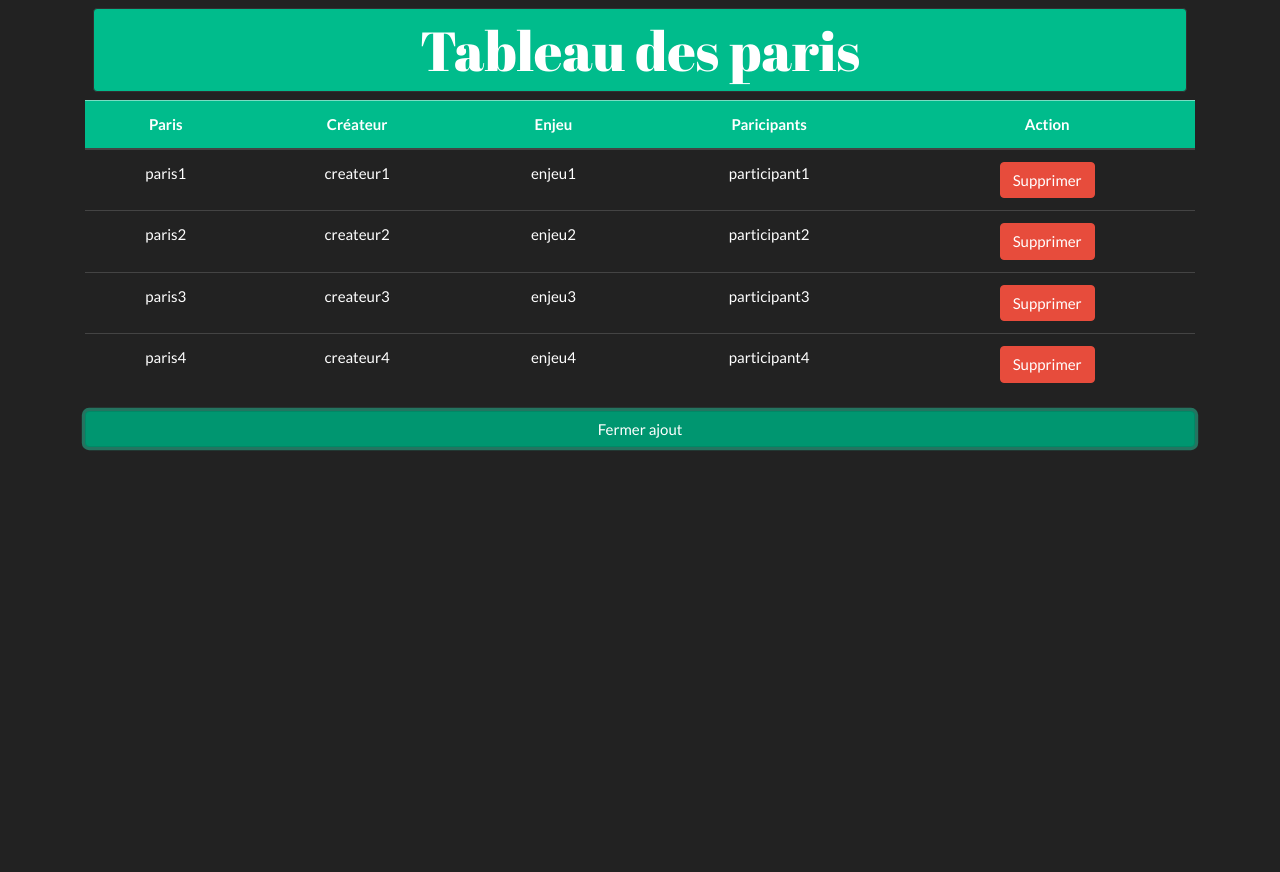
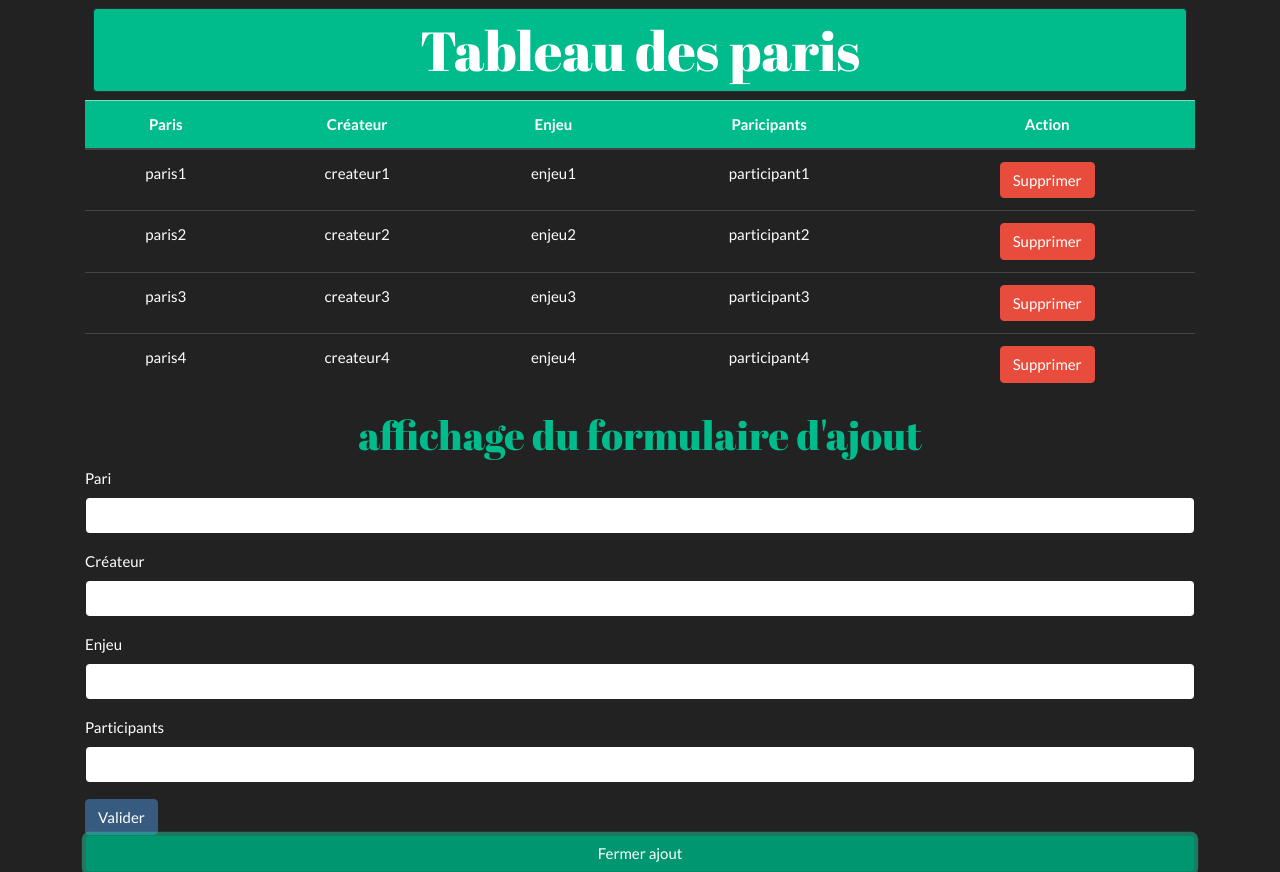
Before and after one commit to Doncle85/tableauparis, a React (Create React App) app: page / in a window 1280 px wide. Both pictures are taken after a click on the button "Ajouter". Before the commit the page ends 800 px from the top, so only its background shows below. Built offline with nearby package versions, Linux system fonts and the light colour scheme.

Commit message:
bug formik

```diff
--- a/package.json
+++ b/package.json
@@ -6,9 +6,11 @@
     "@testing-library/jest-dom": "^4.2.4",
     "@testing-library/react": "^9.5.0",
     "@testing-library/user-event": "^7.2.1",
+    "formik": "^2.2.0",
     "react": "^16.14.0",
     "react-dom": "^16.14.0",
-    "react-scripts": "3.4.3"
+    "react-scripts": "3.4.3",
+    "yup": "^0.29.3"
   },
   "scripts": {
     "start": "react-scripts start",
--- a/src/App.js
+++ b/src/App.js
@@ -21,7 +21,7 @@ class App extends Component {
         return (
             <div className="container">
                 <TitreH1>Tableau des paris</TitreH1>
-                <Paris></Paris>
+                <Paris ajoutPari={this.state.ajoutPari} fermerAjoutLivre={() => this.setState({ajoutPari:false})}/>
                 <Bouton
                     typeBtn="btn-success"
                     //Récupère la fonction handleClickAjoutPari
--- /dev/null
+++ b/src/Components/Alert/Alert.js
@@ -0,0 +1,10 @@
+import React from 'react';
+
+const alert = (props) => {
+    const   alertCss = `alert ${props.typeAlert}`;
+    return <div className={alertCss} role="alert">
+        {props.children}
+    </div>
+}
+
+export default alert;
--- a/src/Components/Bouton/Bouton.js
+++ b/src/Components/Bouton/Bouton.js
@@ -2,7 +2,7 @@ import React from 'react';
 
 const bouton = (props) => {
    const btnCss = `btn ${props.typeBtn} ${props.css}`//typeBtn permets de definir une couleur de bouton;css permets que le bouton ajouter prenne toutes la place
-   return  <button className={btnCss} onClick={props.click}/*fonction permettant d'activer le bouton*/ >
+   return  <button className={btnCss} onClick={props.click} type="button"/*fonction permettant d'activer le bouton*/ >
       {props.children}
    </button>
     //le composant qui utilisera le bouton definira son con contenu grace à props.children
--- /dev/null
+++ b/src/Containers/Pari/FormulairAjout/FormulaireAjout.js
@@ -0,0 +1,142 @@
+import React, { Component } from 'react';
+import Bouton from "../../../Components/Bouton/Bouton";
+import {withFormik} from "formik";
+import * as Yup from "yup";
+
+class FormulaireAjout extends Component {
+
+    /*permets de renseigner les valeurs présentes à l'intérieur du tableau
+    state = {
+        PariSaisi:"",
+        CréateurSaisi:"",
+        EnjeuSaisi:"",
+        ParticipantsSaisi:""
+}
+    //fonction qui permettra de communiquer les infos au composant Paris
+    handleValidationForm = (event) => {
+        //empeche le comportement standard du bouton
+        event.preventDefault();
+        this.props.validation(this.state.PariSaisi,this.state.CréateurSaisi,this.state.EnjeuSaisi,this.state.ParticipantsSaisi);
+        //permets de remettre a jour le state au niveau du formulaire
+        this.setState({
+            PariSaisi:"",
+            CréateurSaisi:"",
+            EnjeuSaisi:"",
+            ParticipantsSaisi:""
+        })
+    }*/
+
+    render() {
+        return (
+            <>
+                <h2 className="text-center text-success" style={{fontFamily:"Abril Fatface"}}> affichage du formulaire d'ajout</h2>
+                <form>
+                    <div className="form-group">
+                        <label htmlFor="pari">Pari</label>
+                        <input type="text"
+                               className="form-control"
+                               id="pari"
+                               name="pari"
+                            //la value est = à la valeur dans le state
+                               value={this.props.values.pari}
+                               onChange={this.props.handleChange}
+
+                        //utilisation de la fonction onChange.Lorsque il y a un changement dans l'input cela mets à jour le state
+                        //utilisation d'une fonction fléché qui va envoyer l event pour le state pour le mettre à jour
+                               //onChange={(event) => this.setState({PariSaisi:event.target.value})}
+
+                        />
+                    </div>
+                    <div className="form-group">
+                        <label htmlFor="createur">Créateur</label>
+                        <input type="text"
+                               className="form-control"
+                               id="createur"
+                               name="createur"
+                            //la value est = à la valeur dans le sate
+                               value={this.props.values.createur}
+                               onChange={this.props.handleChange}
+                            //utilisation de la fonction onChange.Lorsque il y a un changement dans l'input cela mets à jour le state
+                            //utilisation d'une fonction fléché qui va envoyer l event pour le state pour le mettre à jour
+                               //onChange={(event) => this.setState({CréateurSaisi:event.target.value})}
+
+                        />
+                    </div>
+                    <div className="form-group">
+                        <label htmlFor="Enjeu">Enjeu</label>
+                        <input type="text"
+                               className="form-control"
+                               id="enjeu"
+                               name="enjeu"
+                            //la value est = à la valeur dans le sate
+                               value={this.props.values.enjeu}
+                                onChange={this.props.handleChange}
+                            //utilisation de la fonction onChange.Lorsque il y a un changement dans l'input cela mets à jour le state
+                            //utilisation d'une fonction fléché qui va envoyer l event pour le state pour le mettre à jour
+                               //onChange={(event) => this.setState({EnjeuSaisi:event.target.value})}
+
+                        />
+                    </div>
+                    <div className="form-group">
+                        <label htmlFor="participants">Participants</label>
+                        <input type="text"
+                               className="form-control"
+                               id="participants"
+                               name='participants'
+                            //la value est = à la valeur dans le sate
+                               value={this.props.values.participants}
+                               onChange={(event) => this.props.setFieldValue('participants',+event.target.value )}
+                            //utilisation de la fonction onChange.Lorsque il y a un changement dans l'input cela mets à jour le state
+                            //utilisation d'une fonction fléché qui va envoyer l event pour le state pour le mettre à jour
+                               //onChange={(event) => this.setState({ParticipantsSaisi:event.target.value})}
+
+                        />
+                    </div>
+                    <Bouton typeBtn="btn-primary" click={this.props.handleSubmit}> Valider</Bouton>
+                </form>
+            </>
+        );
+    }
+}
+
+export default withFormik({
+        mapPropsToValues: () => ({
+            pari:'',
+            createur:'',
+            enjeu:'',
+            participants:''
+        }),
+        validationSchema : Yup.object().shape({
+            pari : Yup.string()
+                .min(10,'le titre doit avoir plus de 10 caractères')
+                .max(200, 'le titre doit avoir moins de 200 caractères')
+                .required(" pari requis"),
+            createur: Yup.string()
+                .min(3,"l auteur doit avoir plus de 3 caractères")
+                .required("l auteur est requis"),
+            enjeu: Yup.string()
+                .min(5,'l enjeu doit contenir plus de 5 caractères')
+                .required("enjeu obligatoire"),
+            participants: Yup.number()
+                .lessThan(2,'Participants au maximum 2')
+
+        }),
+        // validate: values => {
+        //     const errors = {};
+        //     if(values.titre.length < 3){
+        //         errors.titre ="Le titre doit avoir plus de 3 caractères "
+        //     }
+        //     if(values.titre.length > 15){
+        //         errors.titre ="Le titre doit avoir moins de 15 caractères "
+        //     }
+        //     if(!values.auteur.length < 3){
+        //         errors.auteur ="Le champ auteur est obligatoire "
+        //     }
+        //     return errors;
+        // },
+        handleSubmit:(values, {props}) => {
+            props.validation(values.pari,values.createur,values.enjeu,values.participants)
+            ;
+        }
+    }
+)(FormulaireAjout);
--- a/src/Containers/Pari/Paris.js
+++ b/src/Containers/Pari/Paris.js
@@ -1,5 +1,7 @@
 import React, { Component } from 'react';
-import Pari from "../Pari/Pari"
+import Pari from "../Pari/Pari";
+import FormulaireAjout from "../Pari/FormulairAjout/FormulaireAjout";
+import Alert from "../../Components/Alert/Alert"
 
 class Paris extends Component {
     state ={
@@ -8,7 +10,12 @@ class Paris extends Component {
             {id:2, pari: "paris2", createur: "createur2", enjeu: "enjeu2", participants : "participant2"},
             {id:3, pari: "paris3", createur: "createur3", enjeu: "enjeu3", participants : "participant3"},
             {id:4, pari: "paris4", createur: "createur4", enjeu: "enjeu4", participants : "participant4"}
-        ]
+        ],
+        //va permettre de récupérer la dernire valeur au moment de l'ajout du livre
+        lastIdPari : 5,
+
+        //affichage alert
+        alertMessage : null
     }
 
     //Fonction qui va permettre de supprimer un pari grace à l'ID du du pari
@@ -26,11 +33,49 @@ class Paris extends Component {
         newParis.splice(pariIndexTab,1);
 
         //Fusion de l'ancien tableau et du nouveau
-        this.setState({paris:newParis})
+        this.setState({
+            paris:newParis,
+            alertMessage: {
+                message: "Suppression éfféctué",
+                type : "alert-danger"
+            }
+        })
+    }
+
+    //Fonction qui permets la création d'un pari à partir du formulaire
+    handleAjoutLivre = (pari, createur, enjeu, participants) => {
+        //creation d'un nouveau pari
+       const newPari = {
+               id:this.state.lastIdPari +1,
+               pari: pari,
+               createur: createur,
+               enjeu: enjeu,
+               participants : participants,
+       }
+        //duplication du tableau de paris
+       const newListeParis = [...this.state.paris]
+        //rajout du nouveau pari
+        newListeParis.push(newPari);
+
+       //utilisation de la fonction de rappel
+       this.setState(oldstate => {
+           return{
+               paris: newListeParis,
+               lastIdPari: oldstate.lastIdPari +1,
+               alertMessage: {
+                   message :"Ajout effectué",
+                   type : "alert-success"
+               }
+           }
+       })
+        //utilisation de la fonction pour fermer le formulaire
+        this.props.fermerAjoutLivre();
     }
 
     render (){
         return (
+            <>
+                {this.state.alertMessage && <Alert typeAlert={this.state.alertMessage.type}>{this.state.alertMessage.message}</Alert>}
             <table className="table text-center">
                 <thead className="table-success">
                     <tr>
@@ -62,6 +107,12 @@ class Paris extends Component {
 
                 </tbody>
             </table>
+            {this.props.ajoutPari && <FormulaireAjout validation ={this.handleAjoutLivre}/>
+            /*Récupère un booléen depuis les states, si le B = true = affichage du formulaire d'ajout
+            validation = props qui pourra etre reutilise dans FormulaireAjout.js */
+            }
+
+            </>
         );
     }
 }
```
Also changed, not shown: 1 other file (tests, documents, lock files or other folders).
